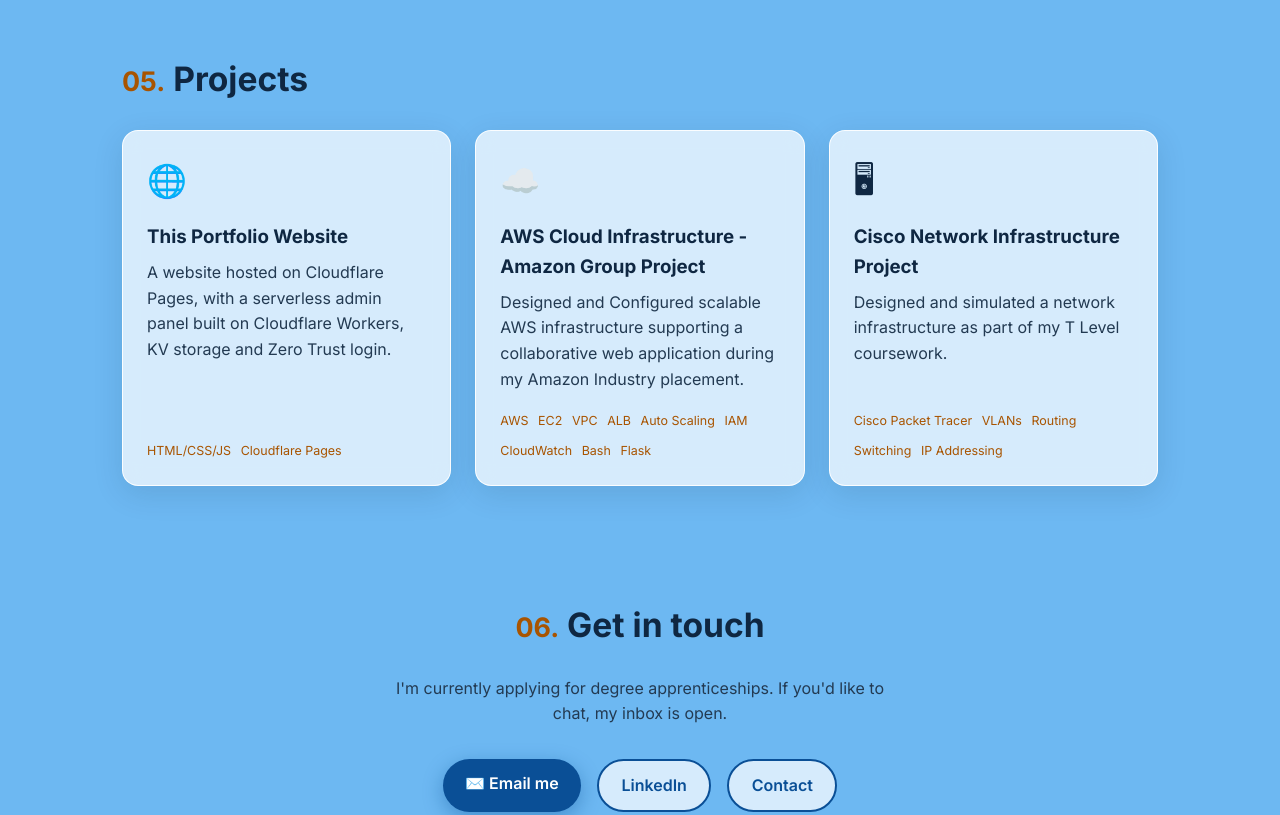
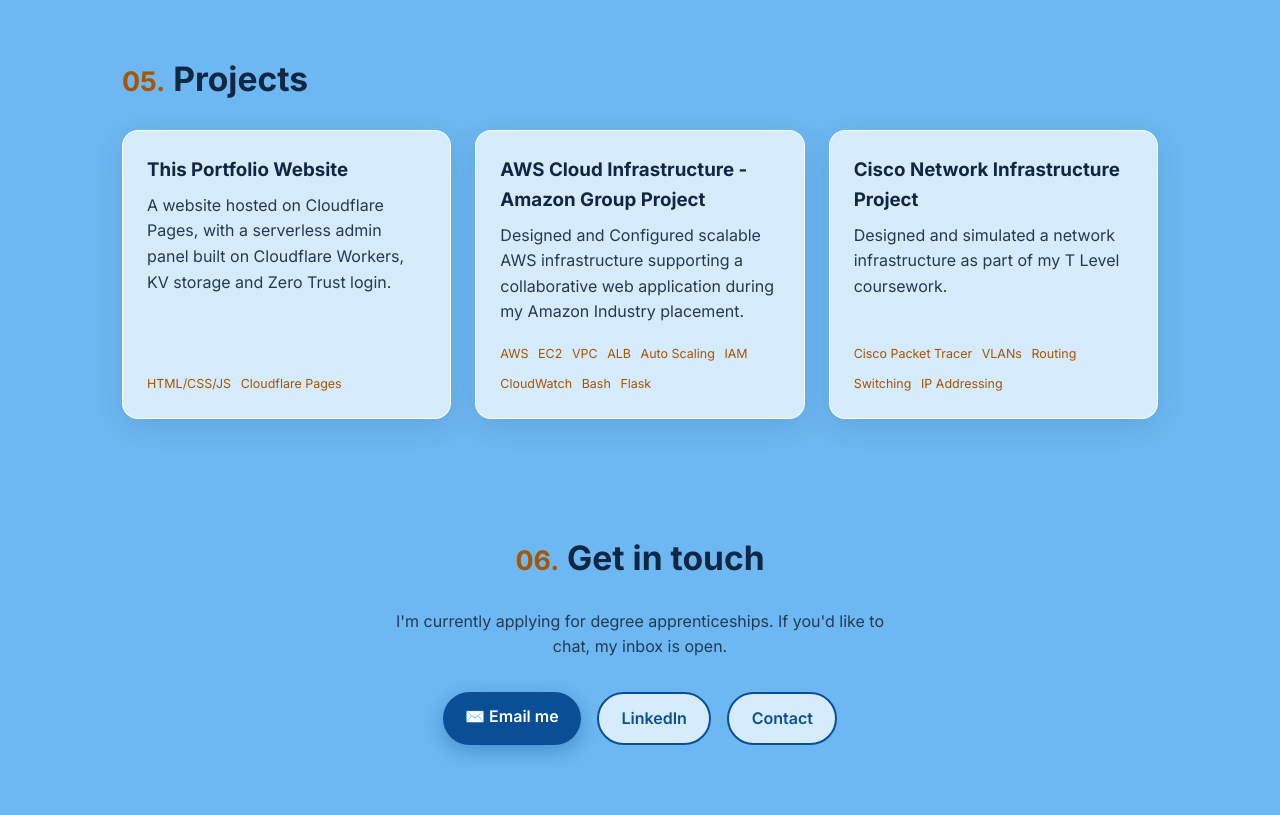
Before and after one commit to ajayhearn/Ajay-Hearn-Portfolio-Website, a website: page public/index.html in a window 1280 px wide. Shown: the part 2960-3775 px from the top of the page. Drawn offline with Linux system fonts and the light colour scheme; no server answers.

Commit message:
Remove emojis from projects

```diff
--- a/public/admin/admin.js
+++ b/public/admin/admin.js
@@ -87,7 +87,6 @@ const SCHEMA = [
     listKey: "projects",
     itemName: "project",
     fields: [
-      { key: "icon", label: "Emoji", short: true },
       { key: "title", label: "Project name" },
       { key: "when", label: "Dates (e.g. Jan 2026 - Mar 2026)" },
       { key: "description", label: "Description", type: "textarea" },
--- a/public/script.js
+++ b/public/script.js
@@ -11,6 +11,15 @@ function goToTopOnReload() {
 }
 goToTopOnReload();
 window.addEventListener("load", goToTopOnReload);
+
+// GitHub / Live links in the top-right of a project card (nothing when neither is filled in)
+function projectLinks(p) {
+  const links = [
+    link("GitHub", p.github, { "aria-label": `${p.title}: GitHub (opens in a new tab)` }),
+    link("Live", p.live, { icon: "↗", after: true, "aria-label": `${p.title}: live demo (opens in a new tab)` }),
+  ].filter(Boolean);
+  return links.length ? el("div", { class: "project-head" }, [el("div", { class: "project-links" }, links)]) : null;
+}
 
 // ---------- Rendering ----------
 function render(c) {
@@ -48,13 +57,7 @@ function render(c) {
   document.getElementById("projects-list").replaceChildren(
     ...(c.projects || []).map((p) =>
       el("article", { class: "card project" }, [
-        el("div", { class: "project-head" }, [
-          el("span", { class: "project-icon", "aria-hidden": "true", text: p.icon || "📦" }),
-          el("div", { class: "project-links" }, [
-            link("GitHub", p.github, { "aria-label": `${p.title}: GitHub (opens in a new tab)` }),
-            link("Live", p.live, { icon: "↗", after: true, "aria-label": `${p.title}: live demo (opens in a new tab)` }),
-          ]),
-        ]),
+        projectLinks(p),
         gallery(p.images),
         p.when ? el("span", { class: "when", text: p.when }) : null,
         el("h3", { text: p.title }),
--- a/public/styles.css
+++ b/public/styles.css
@@ -221,7 +221,7 @@ h2 { font-size: clamp(1.6rem, 3vw, 2.1rem); margin-bottom: 1.5rem; }
 .projects-grid { display: grid; grid-template-columns: repeat(auto-fit, minmax(290px, 1fr)); gap: 1.5rem; }
 .project { display: flex; flex-direction: column; }
 .project:hover { transform: translateY(-6px); }
-.project-head { display: flex; justify-content: space-between; align-items: center; margin-bottom: 1rem; }
+.project-head { display: flex; justify-content: flex-end; align-items: center; margin-bottom: 1rem; }
 .project-icon { font-size: 2rem; }
 .project-links { display: flex; gap: 0.9rem; font-size: 0.9rem; font-weight: 600; }
 .project h3 { margin-bottom: 0.5rem; }
```
Also changed, not shown: public/details.js (+1 -6 lines).
